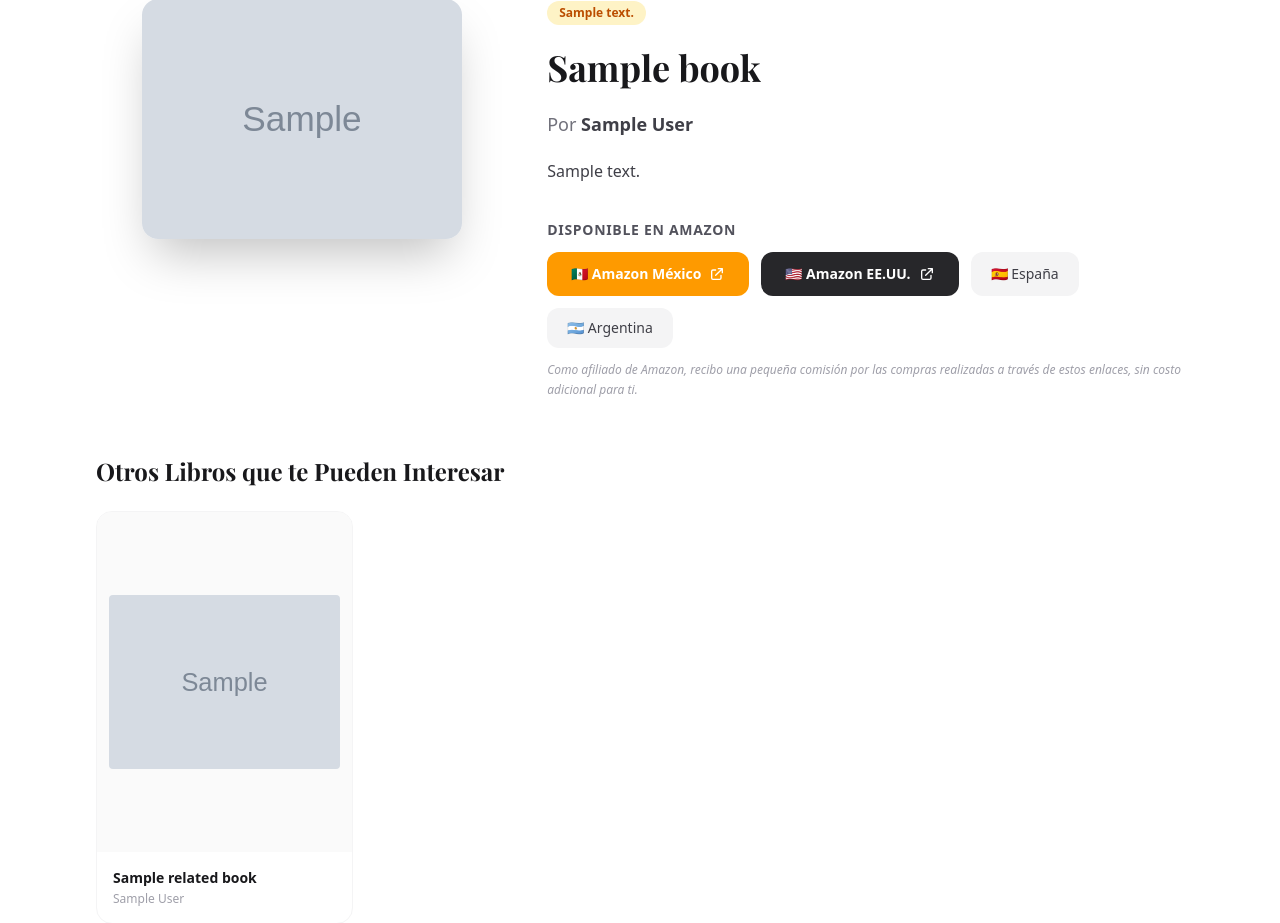
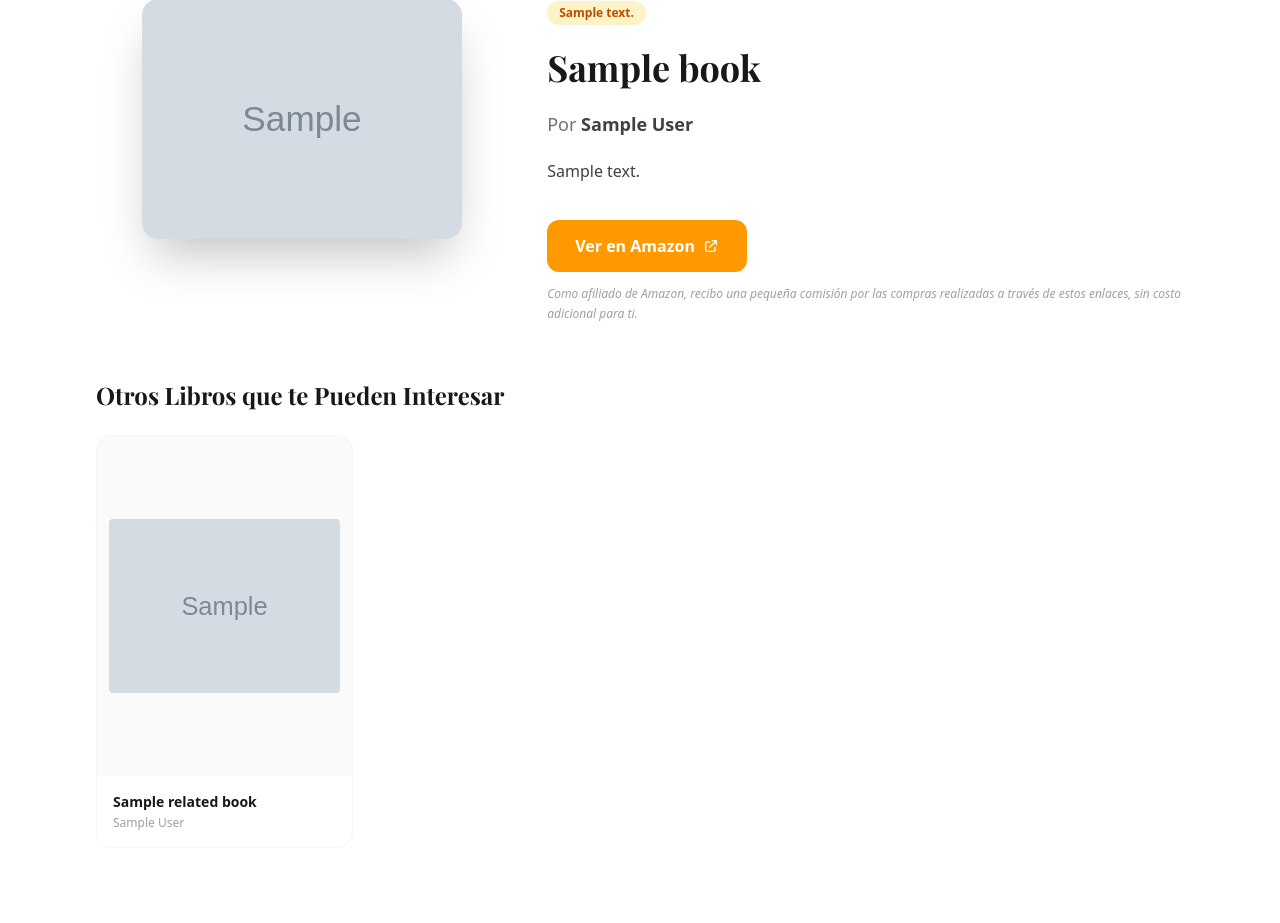
Before and after one commit to CAMIZOCA/marvinBaptistaRecipe, a Laravel app: template resources/views/store/show.blade.php in a window 1280 px wide. Shown: the part 150-1073 px from the top of the page. Run offline with Laravel 12, Linux system fonts and the light colour scheme; data comes from the database, SQL or seed files in the repository; the template is opened without the code that fills it: most values are stand-ins (such as "Sample title", 1, 10 or a date in 2020); grey boxes marked "Sample" are stand-in pictures; style sheets or scripts are compiled from the project's sources; parts of the project's set-up code (start-up, migrations or seed data) failed here and were passed over.

Commit message:
refactor(store): simplify affiliate links to amazon.com only
- Remove per-country buttons (MX, ES, AR) from book detail page
- Single "Ver en Amazon" CTA pointing to amazon.com on both index and show
- Cleaner UX, single affiliate program to manage

Co-Authored-By: Claude Sonnet 4.6 <noreply@anthropic.com>

```diff
--- a/resources/views/store/index.blade.php
+++ b/resources/views/store/index.blade.php
@@ -87,7 +87,7 @@
                 @if($book->author)
                 <p class="text-sm text-zinc-500">{{ $book->author }}</p>
                 @endif
-                <a href="{{ $book->getAffiliateUrl('MX') }}"
+                <a href="{{ $book->getAffiliateUrl('US') }}"
                    target="_blank" rel="noopener noreferrer sponsored"
                    class="block w-full text-center py-2.5 bg-amber-500 hover:bg-amber-400 text-white rounded-xl text-sm font-semibold transition-colors"
                    data-ga-event="book_cta_click" data-ga-category="affiliate" data-ga-label="{{ $book->title }}" data-ga-item-id="{{ $book->asin }}">
--- a/resources/views/store/show.blade.php
+++ b/resources/views/store/show.blade.php
@@ -113,44 +113,14 @@ $bookBreadcrumb = [
 
             {{-- Affiliate CTA --}}
             <div class="space-y-3 pt-4">
-                <p class="text-sm font-semibold text-zinc-600 uppercase tracking-wider">Disponible en Amazon</p>
-                <div class="flex flex-wrap gap-3">
-                    @if($book->amazon_url_mx)
-                    <a href="{{ $book->getAffiliateUrl('MX') }}" target="_blank" rel="noopener noreferrer sponsored"
-                       class="inline-flex items-center gap-2 px-6 py-3 bg-amber-500 hover:bg-amber-400 text-white rounded-xl font-semibold text-sm transition-all hover:shadow-md"
-                       data-ga-event="book_cta_click" data-ga-category="affiliate" data-ga-label="{{ $book->title }} - MX" data-ga-item-id="{{ $book->asin }}">
-                        🇲🇽 Amazon México
-                        <svg class="w-4 h-4" fill="none" stroke="currentColor" viewBox="0 0 24 24">
-                            <path stroke-linecap="round" stroke-linejoin="round" stroke-width="2" d="M10 6H6a2 2 0 00-2 2v10a2 2 0 002 2h10a2 2 0 002-2v-4M14 4h6m0 0v6m0-6L10 14"/>
-                        </svg>
-                    </a>
-                    @endif
-                    @if($book->amazon_url_us)
-                    <a href="{{ $book->getAffiliateUrl('US') }}" target="_blank" rel="noopener noreferrer sponsored"
-                       class="inline-flex items-center gap-2 px-6 py-3 bg-zinc-800 hover:bg-zinc-700 text-white rounded-xl font-semibold text-sm transition-all hover:shadow-md"
-                       data-ga-event="book_cta_click" data-ga-category="affiliate" data-ga-label="{{ $book->title }} - US" data-ga-item-id="{{ $book->asin }}">
-                        🇺🇸 Amazon EE.UU.
-                        <svg class="w-4 h-4" fill="none" stroke="currentColor" viewBox="0 0 24 24">
-                            <path stroke-linecap="round" stroke-linejoin="round" stroke-width="2" d="M10 6H6a2 2 0 00-2 2v10a2 2 0 002 2h10a2 2 0 002-2v-4M14 4h6m0 0v6m0-6L10 14"/>
-                        </svg>
-                    </a>
-                    @endif
-                    @if($book->amazon_url_es)
-                    <a href="{{ $book->getAffiliateUrl('ES') }}" target="_blank" rel="noopener noreferrer sponsored"
-                       class="inline-flex items-center gap-2 px-5 py-2.5 bg-zinc-100 hover:bg-zinc-200 text-zinc-700 rounded-xl font-medium text-sm transition-all"
-                       data-ga-event="book_cta_click" data-ga-category="affiliate" data-ga-label="{{ $book->title }} - ES" data-ga-item-id="{{ $book->asin }}">
-                        🇪🇸 España
-                    </a>
-                    @endif
-                    @if($book->amazon_url_ar)
-                    <a href="{{ $book->getAffiliateUrl('AR') }}" target="_blank" rel="noopener noreferrer sponsored"
-                       class="inline-flex items-center gap-2 px-5 py-2.5 bg-zinc-100 hover:bg-zinc-200 text-zinc-700 rounded-xl font-medium text-sm transition-all"
-                       data-ga-event="book_cta_click" data-ga-category="affiliate" data-ga-label="{{ $book->title }} - AR" data-ga-item-id="{{ $book->asin }}">
-                        🇦🇷 Argentina
-                    </a>
-                    @endif
-                </div>
-
+                <a href="{{ $book->getAffiliateUrl('US') }}" target="_blank" rel="noopener noreferrer sponsored"
+                   class="inline-flex items-center gap-2 px-7 py-3.5 bg-amber-500 hover:bg-amber-400 text-white rounded-xl font-semibold text-base transition-all hover:shadow-md"
+                   data-ga-event="book_cta_click" data-ga-category="affiliate" data-ga-label="{{ $book->title }}" data-ga-item-id="{{ $book->asin }}">
+                    Ver en Amazon
+                    <svg class="w-4 h-4" fill="none" stroke="currentColor" viewBox="0 0 24 24">
+                        <path stroke-linecap="round" stroke-linejoin="round" stroke-width="2" d="M10 6H6a2 2 0 00-2 2v10a2 2 0 002 2h10a2 2 0 002-2v-4M14 4h6m0 0v6m0-6L10 14"/>
+                    </svg>
+                </a>
                 <p class="text-xs text-zinc-400 italic leading-relaxed">
                     Como afiliado de Amazon, recibo una pequeña comisión por las compras realizadas a través de estos enlaces, sin costo adicional para ti.
                 </p>
```
